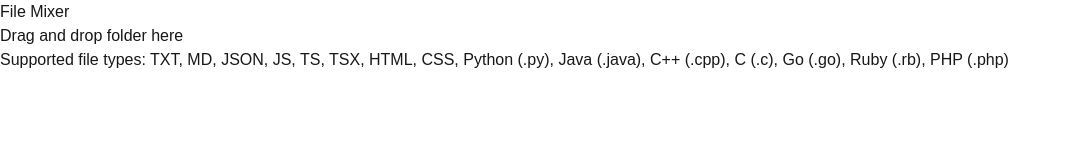
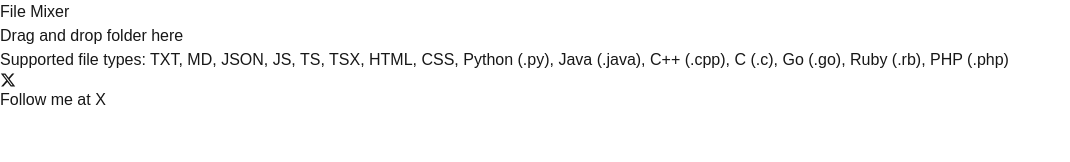
Before and after one commit to ahamoment-101/File-Mixer, a Next.js app: page / in a window 1280 px wide. Shown: the top 162 px of the page, without its empty margins (0-1070 px from the left). Built offline with nearby package versions, Linux system fonts and the light colour scheme.

Commit message:
Fixing bugs

```diff
--- a/src/app/page.tsx
+++ b/src/app/page.tsx
@@ -3,6 +3,7 @@
 import { useState, useCallback } from 'react';
 import { useDropzone, DropzoneOptions } from 'react-dropzone';
 import { FileTree } from './components/FileTree';
+import { FaXTwitter } from 'react-icons/fa6';
 
 type FileNode = {
   name: string;
@@ -157,9 +158,6 @@ export default function Home() {
   return (
     <div className="min-h-screen flex flex-col items-center justify-center p-8">
       <h1 className="text-3xl font-bold mb-8">File Mixer</h1>
-
-
-
       <div
         {...getRootProps()}
         className={`w-full max-w-2xl p-8 border-2 border-dashed rounded-lg text-center cursor-pointer transition-colors
@@ -193,6 +191,13 @@ export default function Home() {
       <p className="mt-4 text-sm text-gray-500">
         Supported file types: TXT, MD, JSON, JS, TS, TSX, HTML, CSS, Python (.py), Java (.java), C++ (.cpp), C (.c), Go (.go), Ruby (.rb), PHP (.php)
       </p>
+      <a href="https://x.com/darrenlopez001"
+        target="_blank"
+        rel="noopener noreferrer"
+        className="mt-4 mb-8 inline-flex items-center gap-2 text-gray-600 hover:text-gray-800 transition-colors">
+        <FaXTwitter className="w-5 h-5" />
+         Follow me at X
+      </a>
     </div>
   );
 }
```
